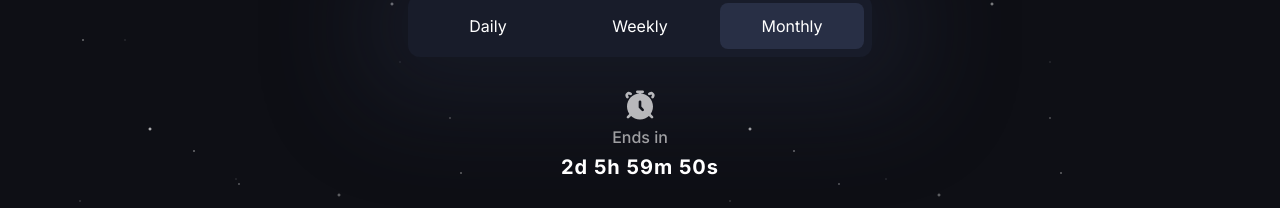
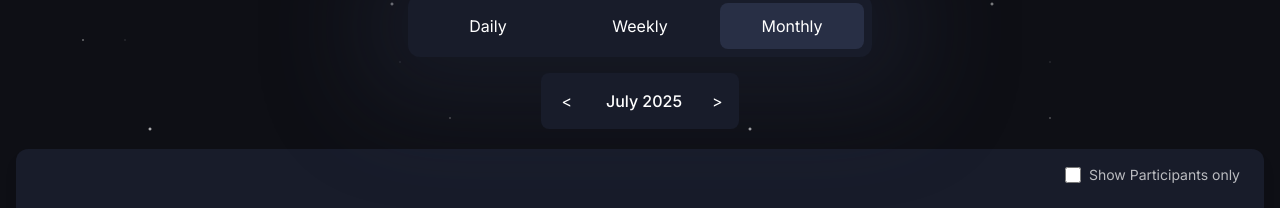
Before and after one commit to Aaryash-Shakya/run-club-tracker, a Vue app in the folder frontend/: page / in a window 1280 px wide. Shown: the part 179-387 px from the top of the page. Built offline with nearby package versions, Linux system fonts and the light colour scheme; no server answers.

Commit message:
add: month toggle or leaderbaord

```diff
--- a/frontend/src/components/LeaderboardTable.vue
+++ b/frontend/src/components/LeaderboardTable.vue
@@ -304,6 +304,7 @@ type LeaderboardWithPosition = TUserWithStats & {
 
 // State
 const activityPeriod = ref<ActivityPeriod>('monthly')
+const queryDate = ref<string>(new Date().toISOString().split('T')[0]) // Default to current date
 const leaderboard = ref<LeaderboardWithPosition[]>([])
 const loading = ref(false)
 const showParticipantsOnly = ref(false)
@@ -423,10 +424,9 @@ const fetchLeaderboardData = async () => {
 		if (activityPeriod.value === 'monthly') {
 			// For monthly period, fetch recent activities and calculate position changes
 			const [currentRes, recentData] = await Promise.all([
-				fetch(
-					`${apiBaseUrl}/activities?period=monthly&date=${new Date().toISOString().split('T')[0]}`,
-					{ cache: 'default' },
-				),
+				fetch(`${apiBaseUrl}/activities?period=monthly&date=${queryDate.value}`, {
+					cache: 'default',
+				}),
 				fetchRecentActivities(),
 			])
 
@@ -460,10 +460,9 @@ const fetchLeaderboardData = async () => {
 			})
 		} else {
 			// For daily and weekly periods, use existing logic
-			const today = new Date().toISOString().split('T')[0]
 			const url = new URL(`${apiBaseUrl}/activities`)
 			url.searchParams.set('period', activityPeriod.value)
-			url.searchParams.set('date', today)
+			url.searchParams.set('date', queryDate.value)
 			const res = await fetch(url.toString(), { cache: 'default' })
 			response = await res.json()
 
@@ -491,16 +490,24 @@ watch(activityPeriod, () => {
 	fetchLeaderboardData()
 })
 
+// Watch for queryDate changes and refetch data
+watch(queryDate, () => {
+	fetchLeaderboardData()
+})
+
 // Initial data fetch
 onMounted(() => {
 	fetchLeaderboardData()
 })
 
-// Expose activityPeriod for parent components to control
+// Expose activityPeriod and queryDate for parent components to control
 defineExpose({
 	activityPeriod,
 	setActivityPeriod: (period: ActivityPeriod) => {
 		activityPeriod.value = period
 	},
+	setQueryDate: (date: string) => {
+		queryDate.value = date
+	},
 })
 </script>
--- a/frontend/src/views/HomeView.vue
+++ b/frontend/src/views/HomeView.vue
@@ -28,13 +28,33 @@
 				</div>
 			</div>
 		</div>
-		<CountDown />
+
+		<!-- Month Selector for Monthly View -->
+		<div v-if="activityPeriod === 'monthly'" class="mt-4 flex items-center justify-center">
+			<div class="bg-surface flex items-center gap-1 rounded-lg p-3">
+				<button
+					@click="previousMonth"
+					class="hover:text-accent-run hover:bg-soft cursor-pointer rounded px-2 py-1 text-white transition-colors"
+				>
+					&lt;
+				</button>
+				<span class="min-w-[120px] text-center font-medium text-white">
+					{{ getCurrentMonthName() }}
+				</span>
+				<button
+					@click="nextMonth"
+					class="hover:text-accent-run hover:bg-soft cursor-pointer rounded p-1 px-1 text-white transition-colors"
+				>
+					&gt;
+				</button>
+			</div>
+		</div>
+
 		<LeaderboardTable ref="leaderboardTableRef" />
 	</div>
 </template>
 
 <script lang="ts" setup>
-import CountDown from '@/components/CountDown.vue'
 import LeaderboardTable from '@/components/LeaderboardTable.vue'
 import { ref } from 'vue'
 
@@ -43,13 +63,61 @@ type ActivityPeriod = 'daily' | 'weekly' | 'monthly'
 // State
 const activityPeriod = ref<ActivityPeriod>('monthly')
 const leaderboardTableRef = ref<InstanceType<typeof LeaderboardTable>>()
+const queryDate = ref<string>(new Date().toISOString().split('T')[0]) // Default to current date (2025-08-01 format)
 
 // Function to change the activity period
 const setActivityPeriod = (period: ActivityPeriod) => {
 	activityPeriod.value = period
-	// Update the LeaderboardTable's period
+	// Update the LeaderboardTable's period and date
 	if (leaderboardTableRef.value) {
 		leaderboardTableRef.value.setActivityPeriod(period)
+		if (period === 'monthly') {
+			leaderboardTableRef.value.setQueryDate(queryDate.value)
+		}
+	}
+}
+
+// Function to get current month name
+const getCurrentMonthName = (): string => {
+	const date = new Date(queryDate.value)
+	const monthNames = [
+		'January',
+		'February',
+		'March',
+		'April',
+		'May',
+		'June',
+		'July',
+		'August',
+		'September',
+		'October',
+		'November',
+		'December',
+	]
+	return `${monthNames[date.getMonth()]} ${date.getFullYear()}`
+}
+
+// Function to go to previous month
+const previousMonth = () => {
+	const date = new Date(queryDate.value)
+	date.setMonth(date.getMonth() - 1)
+	queryDate.value = date.toISOString().split('T')[0]
+
+	// Update the LeaderboardTable with new date
+	if (leaderboardTableRef.value && activityPeriod.value === 'monthly') {
+		leaderboardTableRef.value.setQueryDate(queryDate.value)
+	}
+}
+
+// Function to go to next month
+const nextMonth = () => {
+	const date = new Date(queryDate.value)
+	date.setMonth(date.getMonth() + 1)
+	queryDate.value = date.toISOString().split('T')[0]
+
+	// Update the LeaderboardTable with new date
+	if (leaderboardTableRef.value && activityPeriod.value === 'monthly') {
+		leaderboardTableRef.value.setQueryDate(queryDate.value)
 	}
 }
 </script>
```
